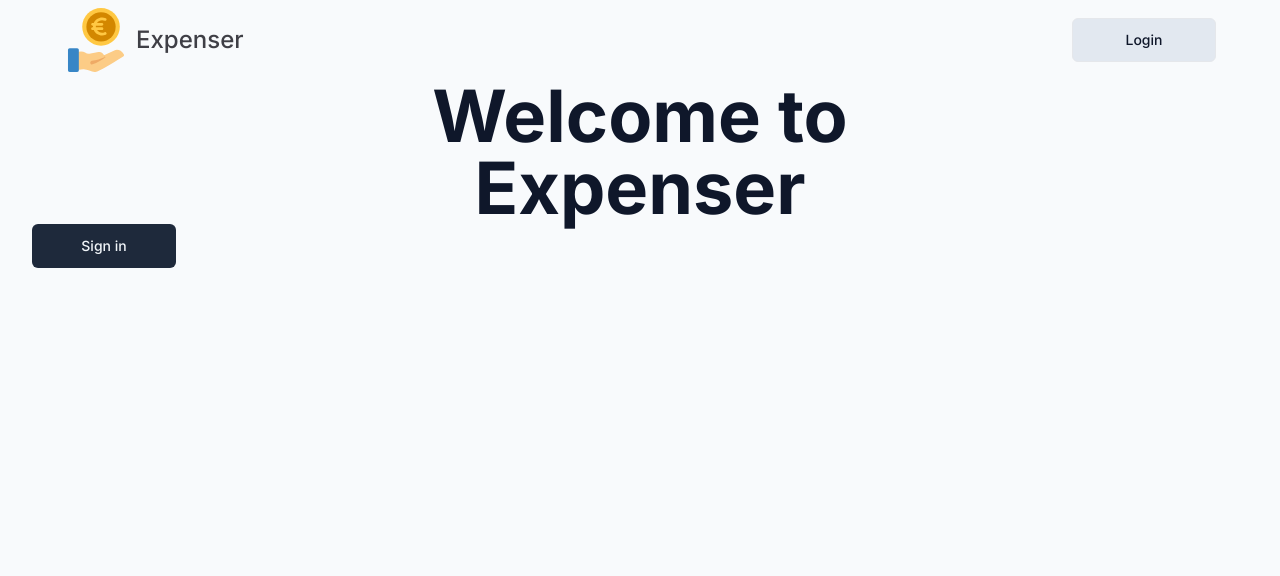
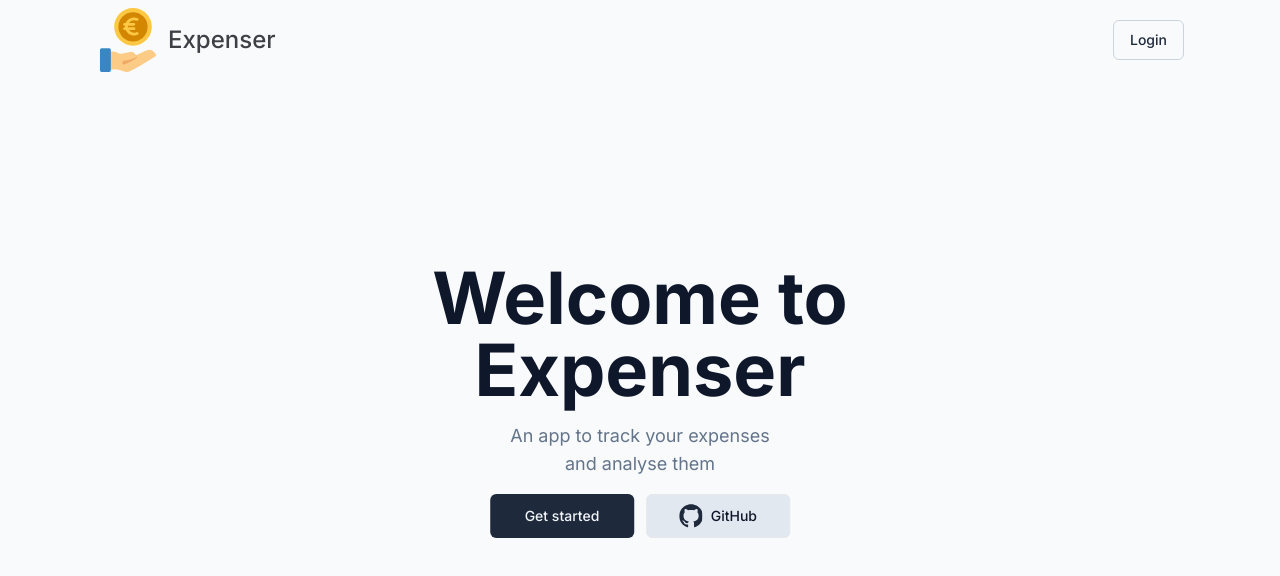
Before and after one commit to AdamSitarcik/expense_tracker, a Next.js app in the folder client/: page / in a window 1280 px wide. Shown: the top 576 px of the page. Built offline with nearby package versions, Linux system fonts and the light colour scheme; no server answers.

Commit message:
finish styling of landing page

```diff
--- a/client/src/app/layout.tsx
+++ b/client/src/app/layout.tsx
@@ -25,7 +25,6 @@
             )}
         >
             <body className='min-h-screen  bg-background antialiased'>
-                <Navbar/>
                 <div className='container max-w-7xl h-full  items-center '>
                     {children}
                 </div>
--- a/client/src/app/page.tsx
+++ b/client/src/app/page.tsx
@@ -1,4 +1,6 @@
 import { buttonVariants } from '@/components/button';
+import { GithubIcon } from '@/components/icons';
+import { Navbar } from '@/components/navbar';
 import { getCurrentUser } from '@/lib/session';
 import { cn } from '@/lib/utils';
 import type { NextPage } from 'next';
@@ -8,19 +10,43 @@
     const user = getCurrentUser();
 
     return (
-        <>
+        <div className='overflow-hidden'>
+            <Navbar />
+            <div className='absolute flex flex-col items-center gap-4 text-center  top-[50%] left-[50%] translate-x-[-50%] translate-y-[-50%]'>
                 <h1 className='font-bold text-5xl sm:text-6xl  lg:text-7xl text-center'>
                     Welcome to <br />
                     Expenser
                 </h1>
-            <p className=""></p>
+                <p className='text-muted text-lg'>
+                    An app to track your expenses
+                    <br />
+                    and analyse them
+                </p>
+                <div className='flex gap-3'>
                     <Link
                         href='/sign-in'
-                className={cn(buttonVariants({ size: 'lg' }))}
+                        className={cn(buttonVariants({ size: 'lg' }), 'w-36')}
                     >
-                Sign in
+                        Get started
                     </Link>
-        </>
+                    <Link
+                        href='https://github.com/AdamSitarcik/expense_tracker'
+                        className={cn(
+                            buttonVariants({
+                                variant: 'secondary',
+                                size: 'lg',
+                            }),
+                            'w-36'
+                        )}
+                        target='_blank'
+                        rel='noopener noreferrer'
+                    >
+                        <GithubIcon className='w-6 h-6 fill-primary mr-2' />
+                        GitHub
+                    </Link>
+                </div>
+            </div>
+        </div>
     );
 };
 
--- a/client/src/components/icons.tsx
+++ b/client/src/components/icons.tsx
@@ -52,3 +52,17 @@
         </svg>
     );
 };
+
+export const GithubIcon = (props: SVGProps<SVGSVGElement>) => {
+    return (
+        <svg
+            {...props}
+            xmlns='http://www.w3.org/2000/svg'
+            width='24'
+            height='24'
+            viewBox='0 0 24 24'
+        >
+            <path d='M12 0c-6.626 0-12 5.373-12 12 0 5.302 3.438 9.8 8.207 11.387.599.111.793-.261.793-.577v-2.234c-3.338.726-4.033-1.416-4.033-1.416-.546-1.387-1.333-1.756-1.333-1.756-1.089-.745.083-.729.083-.729 1.205.084 1.839 1.237 1.839 1.237 1.07 1.834 2.807 1.304 3.492.997.107-.775.418-1.305.762-1.604-2.665-.305-5.467-1.334-5.467-5.931 0-1.311.469-2.381 1.236-3.221-.124-.303-.535-1.524.117-3.176 0 0 1.008-.322 3.301 1.23.957-.266 1.983-.399 3.003-.404 1.02.005 2.047.138 3.006.404 2.291-1.552 3.297-1.23 3.297-1.23.653 1.653.242 2.874.118 3.176.77.84 1.235 1.911 1.235 3.221 0 4.609-2.807 5.624-5.479 5.921.43.372.823 1.102.823 2.222v3.293c0 .319.192.694.801.576 4.765-1.589 8.199-6.086 8.199-11.386 0-6.627-5.373-12-12-12z' />
+        </svg>
+    );
+};
--- a/client/src/components/navbar.tsx
+++ b/client/src/components/navbar.tsx
@@ -10,7 +10,10 @@
     return (
         <div className='top-0 inset-x-0 h-18 z-10 py-2 bg-background text-foreground px-8 '>
             <div className='container w-full h-full flex items-center justify-center  sm:justify-between gap-2'>
-                <Link href='/' className='flex gap-2 items-center flex-col sm:flex-row'>
+                <Link
+                    href='/'
+                    className='flex gap-2 items-center flex-col sm:flex-row'
+                >
                     <Logo className='h-16 w-16' />
                     <p className=' text-zinc-700 text-md font-medium  text-2xl'>
                         Expenser
@@ -18,8 +21,8 @@
                 </Link>
                 <button
                     className={cn(
-                        buttonVariants({ variant: 'secondary', size: 'lg' }),
-                        'hidden sm:block'
+                        buttonVariants({ variant: 'outline', size: 'default' }),
+                        'hidden sm:block w-26'
                     )}
                 >
                     Login
```
Lines whose indentation alone changed are shown as unchanged.
